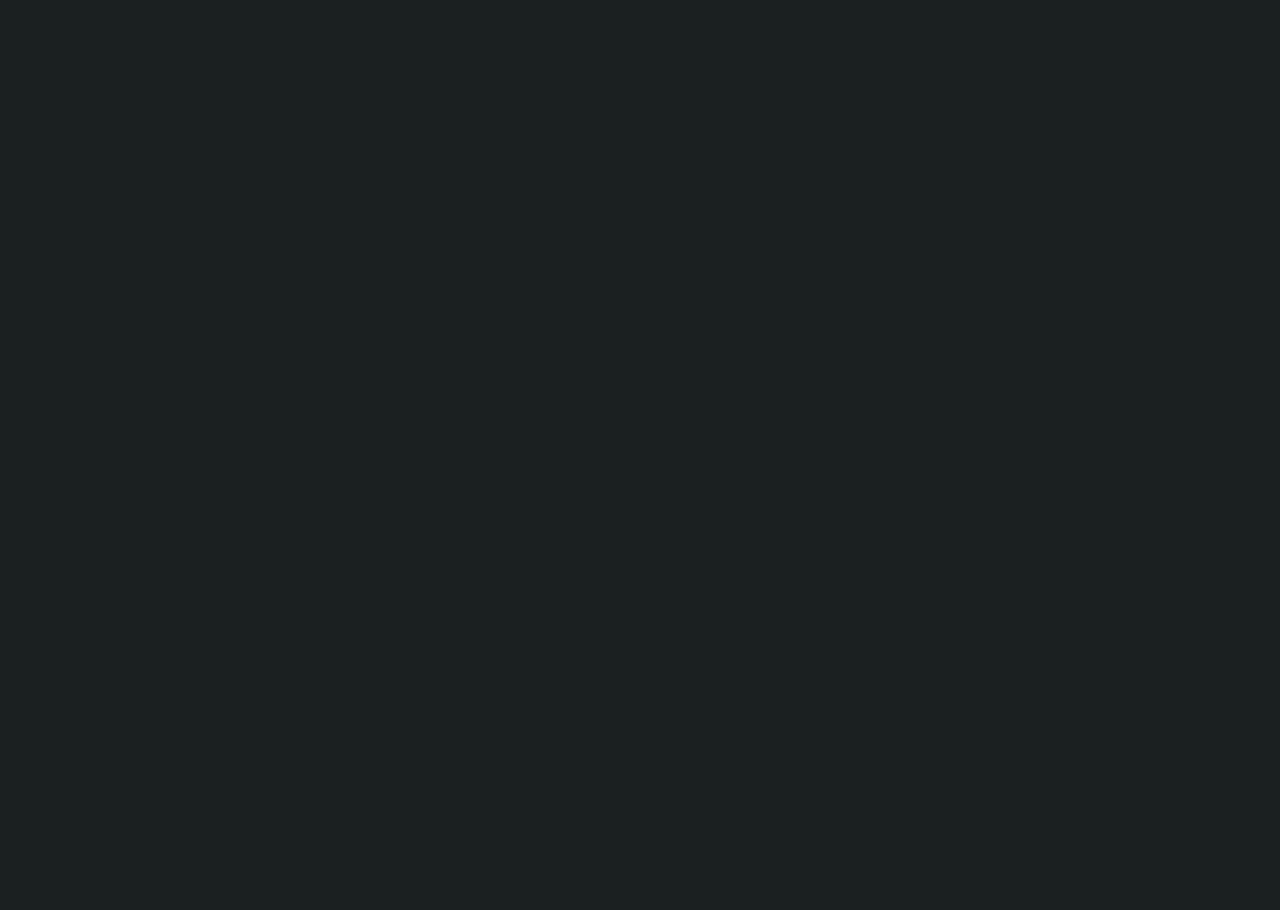
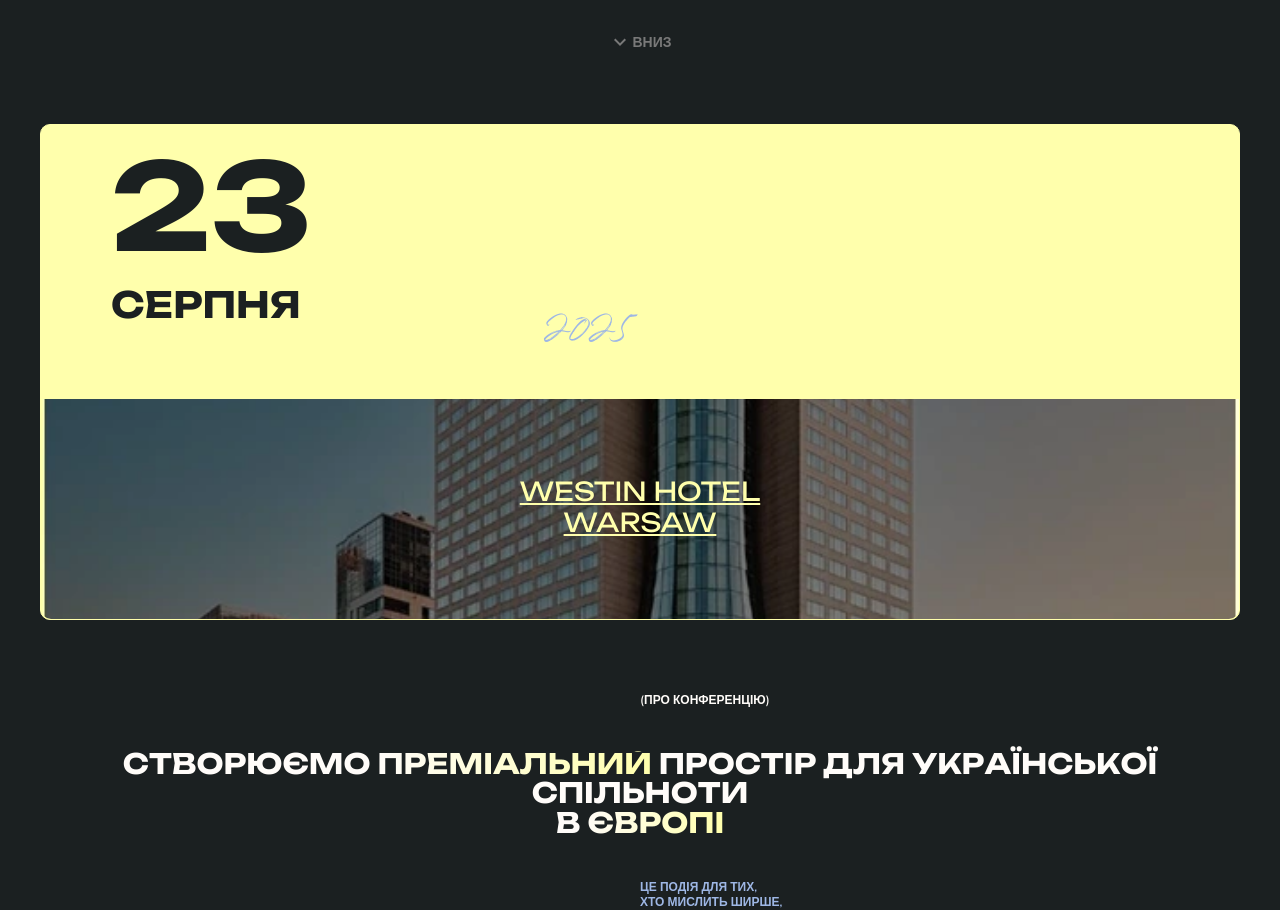
Before and after one commit to Ronddaa/firstConferenceOffline, a React (Vite) app: page / in a window 1280 px wide. Shown: the part 720-1630 px from the top of the page. Before the commit the page ends 800 px from the top, so only its background shows below. Built offline with nearby package versions, Linux system fonts and the light colour scheme.

Commit message:
start program

```diff
--- a/src/App.jsx
+++ b/src/App.jsx
@@ -1,5 +1,6 @@
 import Header from "./components/Header/Header";
 import Hero from "./components/Hero/Hero";
+import Program from "./components/Program/Program";
 
 export default function App() {
 
@@ -8,6 +9,7 @@
     <>
       <Header />
       <Hero />
+      <Program />
     </>
   )
 }
--- a/src/components/Header/Header.jsx
+++ b/src/components/Header/Header.jsx
@@ -1,6 +1,6 @@
-import logo from '../../../public/logo.svg'
-import styles from './Header.module.css'
-import sprite from '../icons.svg'
+import logo from "../../../public/logo.svg";
+import styles from "./Header.module.css";
+import sprite from "../icons.svg";
 
 export default function Header() {
   return (
@@ -38,7 +38,12 @@
           </li>
           <li className={styles.absolutePlaceholder}></li>
         </ul>
-          <button className={styles.buyBtnHeader}>придбати квиток &gt;</button>
+        <button className={styles.buyBtnHeader}>
+          придбати квиток{" "}
+          <svg className={styles.arrowList} width={24} height={24}>
+            <use xlinkHref={`${sprite}#icon-arrow`}></use>
+          </svg>
+        </button>
         <div className={styles.wrapperBurger}>
           <svg className={styles.burgerMenu} width={22} height={15}>
             <use xlinkHref={`${sprite}#icon-burger-menu`}></use>
--- a/src/components/Header/Header.module.css
+++ b/src/components/Header/Header.module.css
@@ -35,10 +35,18 @@
     font-size: 12px;
     text-transform: uppercase;
 }
+.arrowList{
+    fill: #FFFCF9;
+    position: relative;
+    transform: rotate(-90deg);
+}
 .wrapperBurger{
     padding: 10px;
     border: 1px solid #FFFCF9;
     border-radius: 10px;
+    display: flex;
+    justify-content: center;
+    align-items: center;
 }
 .burgerMenu{
     fill: #FFFCF9;
--- /dev/null
+++ b/src/components/Program/Program.jsx
@@ -0,0 +1,49 @@
+import styles from "./Program.module.css";
+import sprite from "../icons.svg";
+
+export default function Program() {
+  return (
+    <section className={styles.sectionProgram}>
+      <div className="container">
+        <p className={styles.btwsectionText}>
+          <svg className={styles.arrowList} width={24} height={24}>
+            <use xlinkHref={`${sprite}#icon-arrow`}></use>
+          </svg>{" "}
+          вниз
+        </p>
+        <ul className={styles.wrapperDateInfo}>
+          <li>
+            <p className={styles.date}>23</p>
+            <p className={styles.mounth}>серпня</p>
+          </li>
+          <li>
+            <p className={styles.hotelName}>
+              Westin hotel
+              <br />
+              Warsaw
+            </p>
+          </li>
+        </ul>
+
+        {/* Next Block */}
+
+        <p className={styles.btwTexttwo}>(Про конференцію)</p>
+
+        <h2 className={styles.titleProgram}>
+          створюємо <span>преміальний</span> простір для української спільноти{" "}
+          <br className={styles.brMobile} /> в<span> Європі</span>
+        </h2>
+        <p className={styles.textUnderTitleProgram}>
+          Це подія для тих,
+          <br className={styles.brMobile} /> хто мислить ширше,
+          <br className={styles.brMobile} /> цінує зміст, силу
+          <br className={styles.brMobile} /> єдності, естетику та
+          <br className={styles.brMobile} /> розвиток — незалежно
+          <br className={styles.brMobile} /> від статі, але з
+          <br className={styles.brMobile} /> українським корінням,
+          <br className={styles.brMobile} /> культурою і духом
+        </p>
+      </div>
+    </section>
+  );
+}
--- /dev/null
+++ b/src/components/Program/Program.module.css
@@ -0,0 +1,99 @@
+.btwsectionText{
+    font-weight: 600;
+    font-size: 14px;
+    text-transform: uppercase;
+    color: #797979;
+    text-align: center;
+    display: flex;
+    align-items: center;
+    justify-content: center;
+    margin: 35px 0 70px;
+}
+.arrowList{
+    fill: #797979;
+}
+.wrapperDateInfo{
+    background-color: #FFFFAC;
+    display: flex;
+    flex-direction: column;
+    border: 1px solid #FFFFAC;
+    border-radius: 10px;
+    margin-bottom: 72px;
+}
+.wrapperDateInfo li:first-child{
+    padding: 18px 70px;
+}
+.date{
+    font-family: "Unbounded";
+    font-weight: 600;
+    font-size: 120px;
+    color: #1B2021;
+}
+.mounth{
+    font-family: "Unbounded";
+    font-weight: 600;
+    font-size: 36px;
+    text-transform: uppercase;
+    position: relative;
+    color: #1B2021;
+    margin-bottom: 52px;
+}
+.mounth::after{
+    content: '2025';
+    font-family: "Quentin";
+    font-size: 40px;
+    position: absolute;
+    top: 105%;
+    left: 45%;
+    transform: translate(-50%, -50%);
+    text-transform: uppercase;
+    color: #9EB7E5;
+    font-weight: 400;
+}
+.wrapperDateInfo li:last-child{
+    background: url(./westinHotel.webp) center/cover;
+    padding: 79px 45px;
+    border-radius: 0 0 10px 10px;
+}
+.hotelName{
+    font-family: "Unbounded";
+    font-size: 26px;
+    text-transform: uppercase;
+    color: #FFFFAC;
+    text-align: center;
+
+    text-decoration: underline;
+}
+.btwTexttwo{
+    text-transform: uppercase;
+    color: #FFFCF9;
+    font-size: 12px;
+    font-weight: 600;
+    position: relative;
+    left: 50%;
+    margin-bottom: 44px;
+    position: relative;
+}
+.titleProgram{
+    font-size: 28px;
+    font-weight: 600;
+    line-height: 105%;
+    text-align: center;
+    text-transform: uppercase;
+    margin-bottom: 40px;
+}
+.titleProgram span{
+    color: transparent;
+  background: linear-gradient(90deg, #FFFCF9, #FFFFAC);
+  -webkit-background-clip: text; /* Для Safari */
+  background-clip: text;
+}
+.textUnderTitleProgram{
+    font-weight: 600;
+    font-size: 12px;
+    text-transform: uppercase;
+    margin-bottom: 70px;
+    color: #9EB7E5;
+    max-width: 50%;
+    margin-left: auto;
+}
```
Also changed, not shown: src/components/Program/circkleLine.svg (added), src/components/Program/westinHotel.webp (added). Lines whose indentation alone changed are shown as unchanged.
